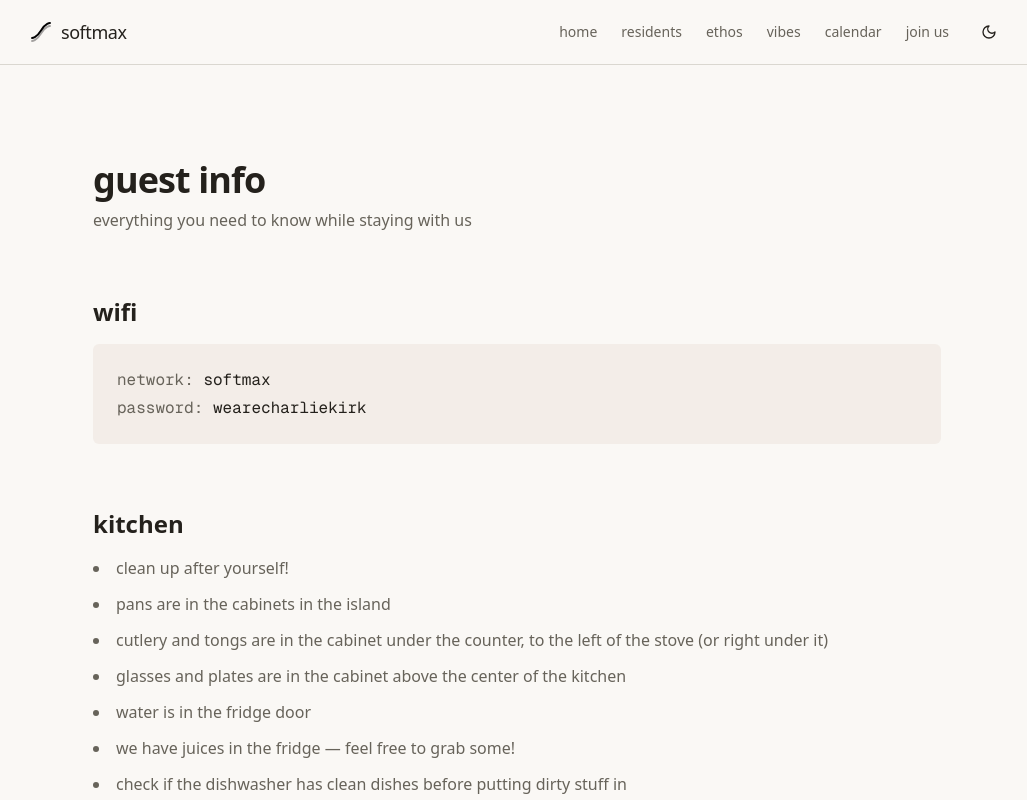
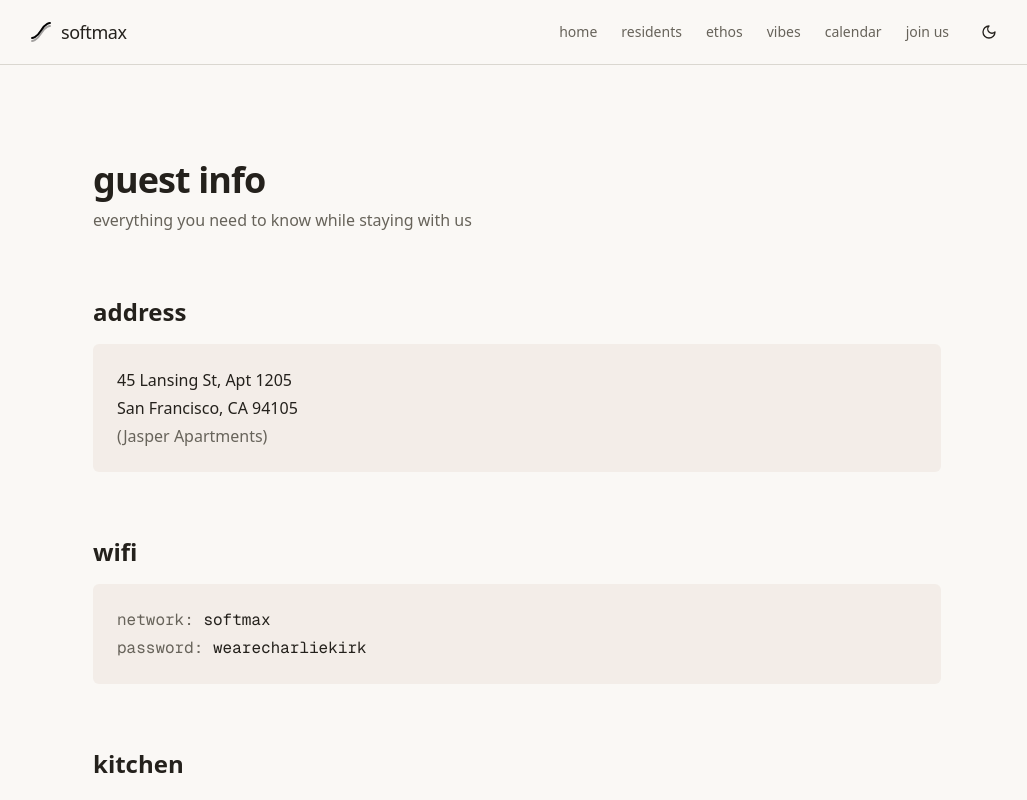
Before and after one commit to Tetraslam/softmax, a Next.js app: page /info in a window 1280 px wide. Shown: the top 800 px of the page, without its empty margins (123-1150 px from the left). Built offline with nearby package versions, Linux system fonts and the light colour scheme.

Commit message:
add address to /info page

```diff
--- a/src/app/info/page.tsx
+++ b/src/app/info/page.tsx
@@ -18,6 +18,16 @@ export default function InfoPage() {
             everything you need to know while staying with us
           </p>
         </div>
+
+        {/* Wifi */}
+        <section className="space-y-4">
+          <h2 className="text-xl sm:text-2xl font-semibold">address</h2>
+          <div className="bg-accent/30 rounded-lg p-4 sm:p-6 space-y-1 text-sm sm:text-base">
+            <p>45 Lansing St, Apt 1205</p>
+            <p>San Francisco, CA 94105</p>
+            <p className="text-muted-foreground">(Jasper Apartments)</p>
+          </div>
+        </section>
 
         {/* Wifi */}
         <section className="space-y-4">
```
